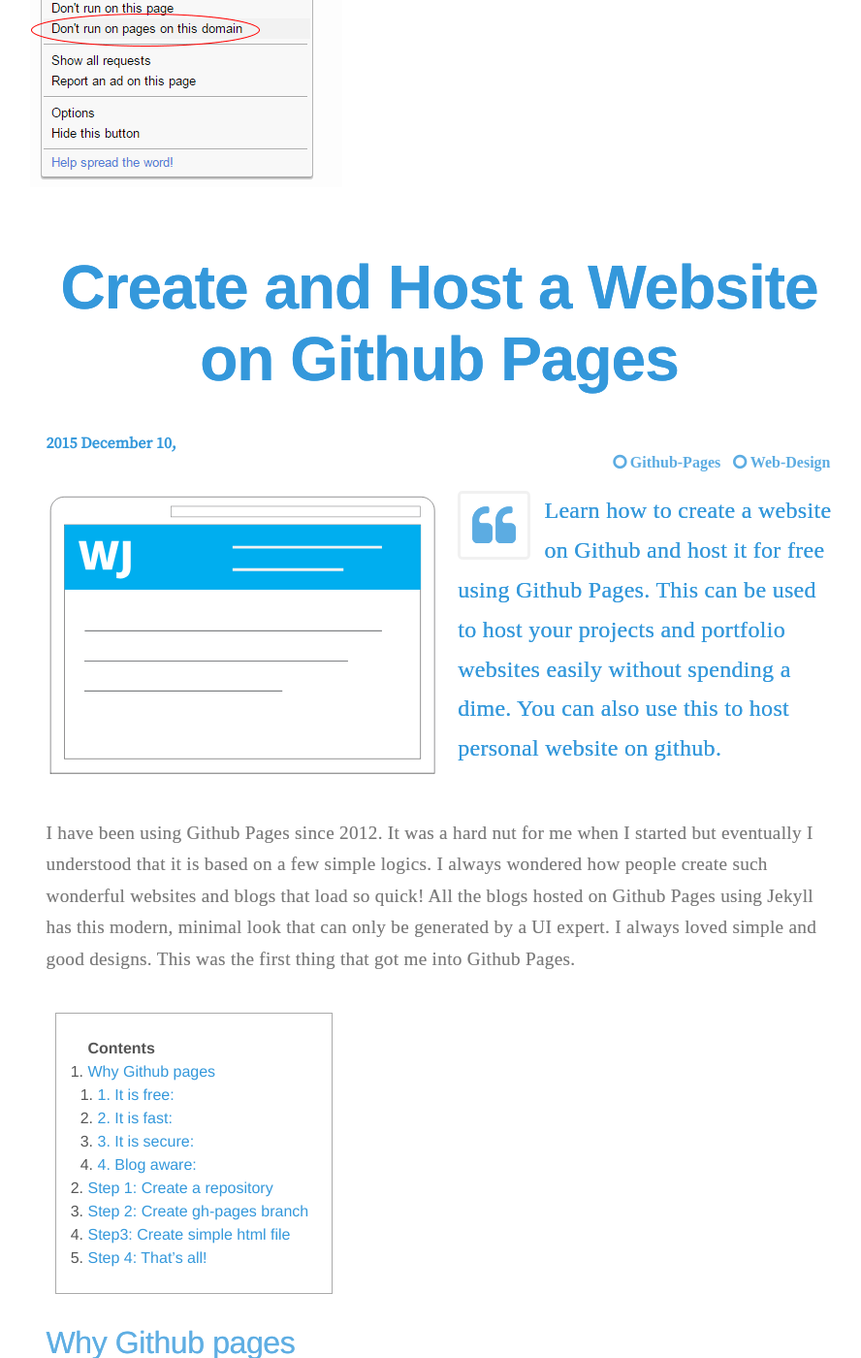
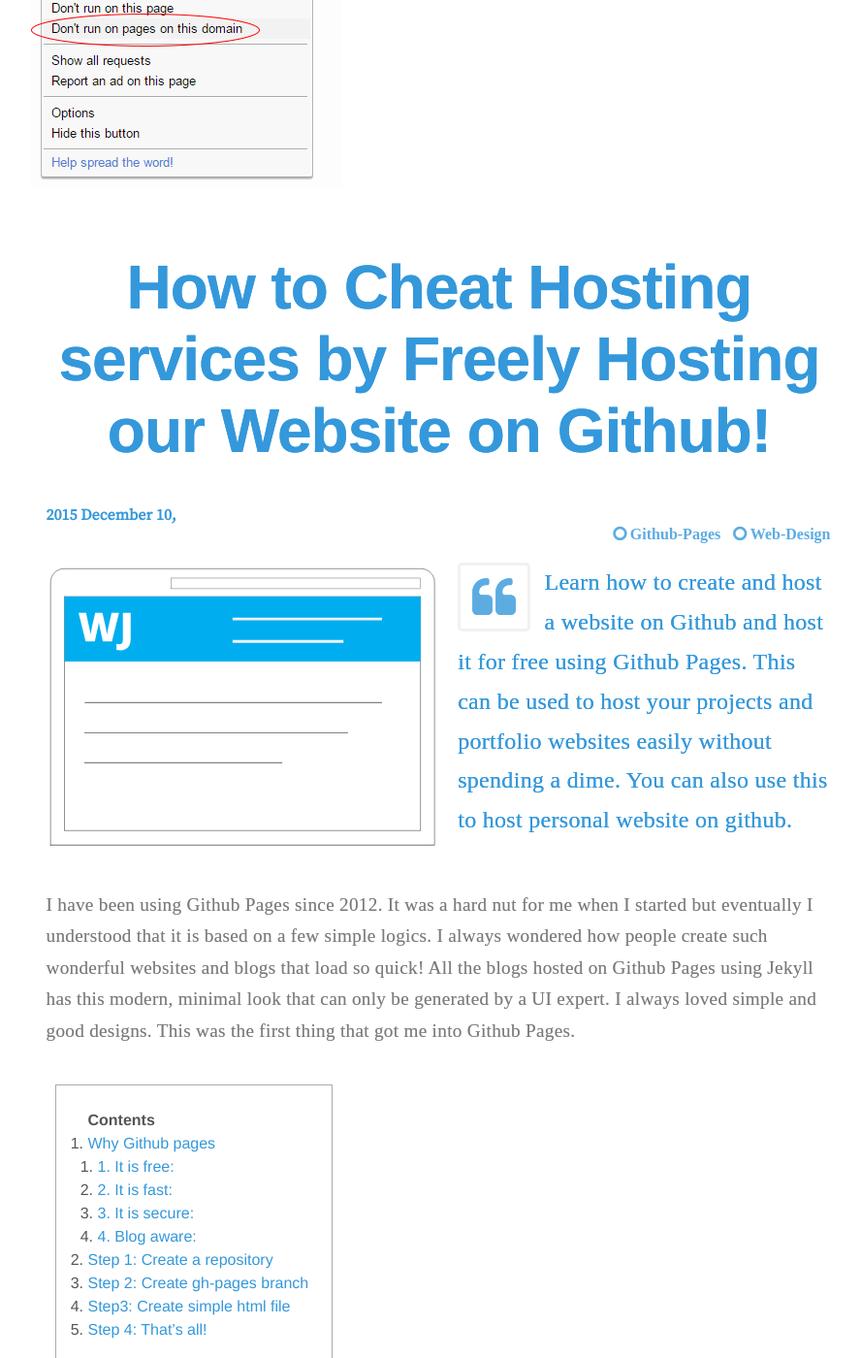
Before and after one commit to virtualous/blog-v3, a Jekyll site: the page built from _posts/2015-12-10-how-to-create-and-host-a-website-on-github-pages.md, in a window 1280 px wide and 1400 px high, scrolled down 538 px. Shown: the whole window at 97% size, without its empty margins (187-1075 px from the left). Built offline with Jekyll 4.4.1, drawn with Linux system fonts in a browser that asks for light colours; emoji names are drawn with the system emoji font; comment, search, counter and statistics services are not loaded.

Commit message:
no message

```diff
--- a/_posts/2015-12-10-how-to-create-and-host-a-website-on-github-pages.md
+++ b/_posts/2015-12-10-how-to-create-and-host-a-website-on-github-pages.md
@@ -1,6 +1,6 @@
 ---
-title: Create and Host a Website on Github Pages
-desc: Learn how to create a website on Github and host it for free using Github Pages. This can be used to host your projects and portfolio websites easily without spending a dime. You can also use this to host personal website on github.
+title: How to Cheat Hosting services by Freely Hosting our Website on Github!
+desc: Learn how to create and host a website on Github and host it for free using Github Pages. This can be used to host your projects and portfolio websites easily without spending a dime. You can also use this to host personal website on github.
 keywords: create a website on github, github pages website, host website on github, github web hosting
 author: sharathdt
 tags: Github-Pages Web-Design
```
